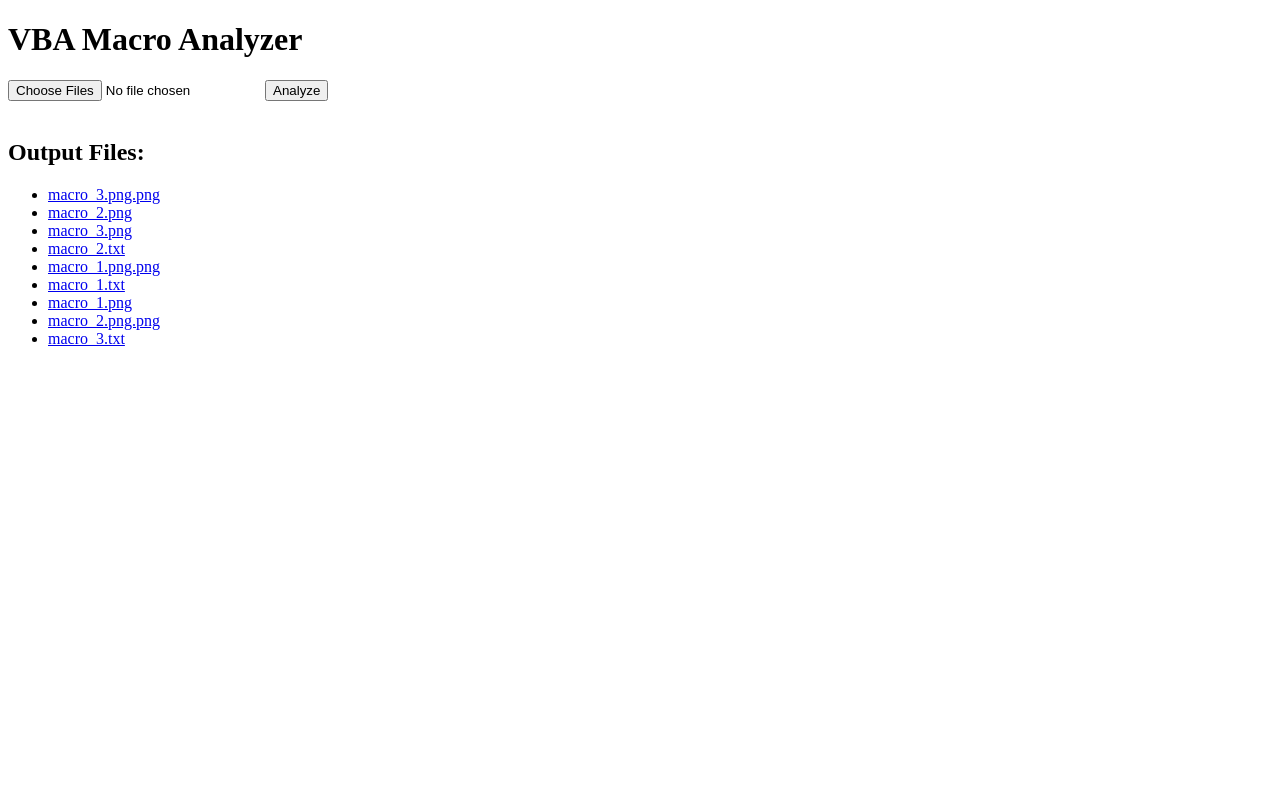
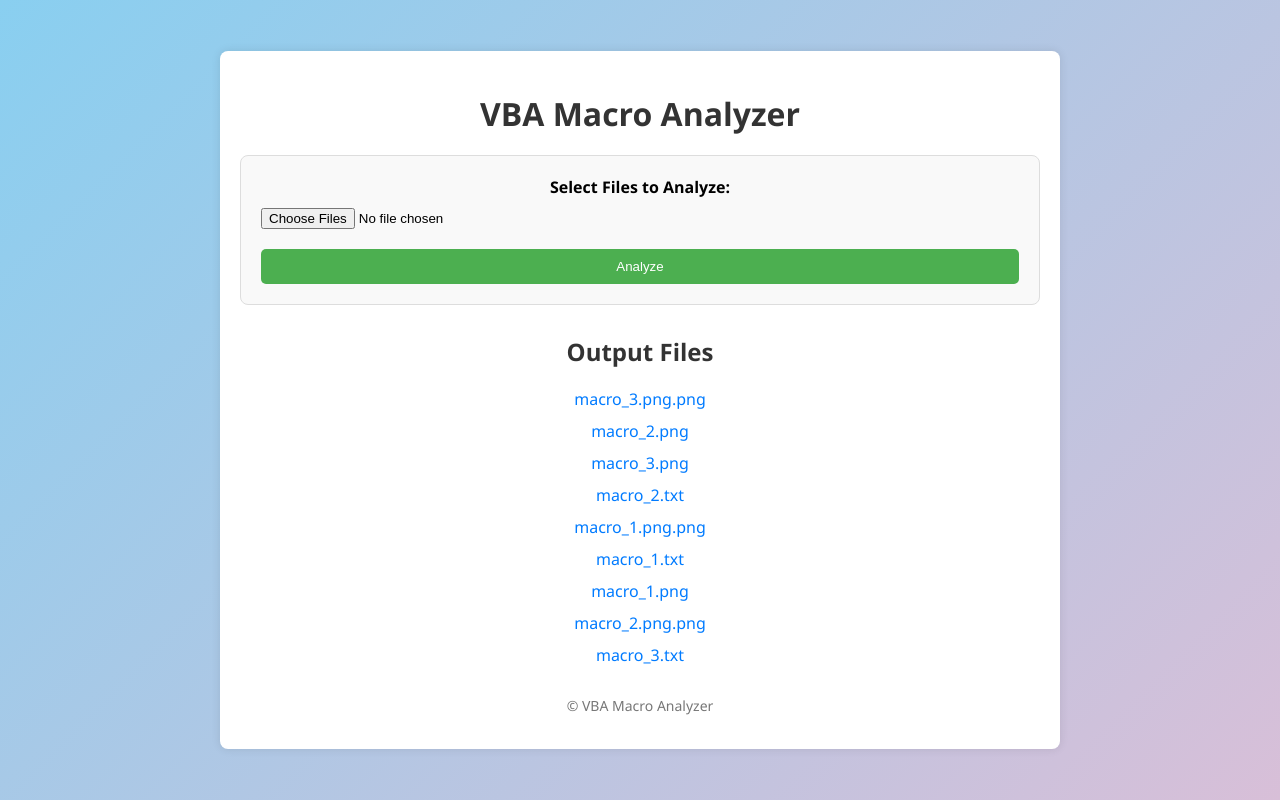
Before and after one commit to Yuktha20/VBA_Macro_Analyzer, a Flask app: page / in a window 1280 px wide. Run offline with Flask 3, Linux system fonts and the light colour scheme.

Commit message:
Add files via upload

```diff
--- a/VBA_Macro_Analyzer/static/style.css
+++ b/VBA_Macro_Analyzer/static/style.css
@@ -1,20 +1,49 @@
 /* Example CSS styles for the HTML templates */
+
 body {
-    font-family: Arial, sans-serif;
+    font-family: 'Segoe UI', Tahoma, Geneva, Verdana, sans-serif;
+    background: linear-gradient(135deg, #89CFF0, #D8BFD8);
+    margin: 0;
+    padding: 0;
+    display: flex;
+    justify-content: center;
+    align-items: center;
+    height: 100vh;
+}
+
+.container {
+    width: 80%;
+    max-width: 800px;
+    background-color: #fff;
     padding: 20px;
+    box-shadow: 0 0 10px rgba(0, 0, 0, 0.1);
+    border-radius: 8px;
+    text-align: center;
+}
+
+header h1 {
+    margin-bottom: 20px;
+    color: #333;
 }
 
 form {
-    width: 50%;
-    margin: auto;
+    margin: 20px 0;
     padding: 20px;
-    border: 1px solid #ccc;
-    border-radius: 5px;
+    border: 1px solid #ddd;
+    border-radius: 8px;
+    background-color: #f9f9f9;
 }
 
-label, input {
+label {
     display: block;
     margin-bottom: 10px;
+    font-weight: bold;
+}
+
+input[type="file"] {
+    margin-bottom: 20px;
+    display: block;
+    width: 100%;
 }
 
 input[type="submit"] {
@@ -24,4 +53,46 @@ input[type="submit"] {
     border: none;
     border-radius: 5px;
     cursor: pointer;
+    transition: background-color 0.3s ease;
+    display: block;
+    width: 100%;
+    margin-top: 10px;
 }
+
+input[type="submit"]:hover {
+    background-color: #45a049;
+}
+
+.output {
+    margin-top: 30px;
+}
+
+.output h2 {
+    margin-bottom: 20px;
+    color: #333;
+}
+
+.output ul {
+    list-style: none;
+    padding: 0;
+}
+
+.output li {
+    margin: 10px 0;
+}
+
+.output a {
+    color: #007BFF;
+    text-decoration: none;
+    transition: color 0.3s ease;
+}
+
+.output a:hover {
+    color: #0056b3;
+}
+
+footer {
+    margin-top: 30px;
+    color: #777;
+    font-size: 14px;
+}
--- a/VBA_Macro_Analyzer/templates/index.html
+++ b/VBA_Macro_Analyzer/templates/index.html
@@ -5,19 +5,31 @@
     <meta http-equiv="X-UA-Compatible" content="IE=edge">
     <meta name="viewport" content="width=device-width, initial-scale=1.0">
     <title>VBA Macro Analyzer</title>
+    <link rel="stylesheet" href="{{ url_for('static', filename='style.css') }}">
 </head>
 <body>
+    <div class="container">
+        <header>
             <h1>VBA Macro Analyzer</h1>
+        </header>
+        <main>
             <form action="/analyze" method="post" enctype="multipart/form-data">
-        <input type="file" name="files[]" multiple>
+                <label for="files">Select Files to Analyze:</label>
+                <input type="file" name="files[]" id="files" multiple>
                 <input type="submit" value="Analyze">
             </form>
-    <br>
-    <h2>Output Files:</h2>
+            <section class="output">
+                <h2>Output Files</h2>
                 <ul>
                     {% for file in output_files %}
                         <li><a href="/download/{{ file }}">{{ file }}</a></li>
                     {% endfor %}
                 </ul>
+            </section>
+        </main>
+        <footer>
+            <p>&copy; VBA Macro Analyzer</p>
+        </footer>
+    </div>
 </body>
 </html>
```
Lines whose indentation alone changed are shown as unchanged.
